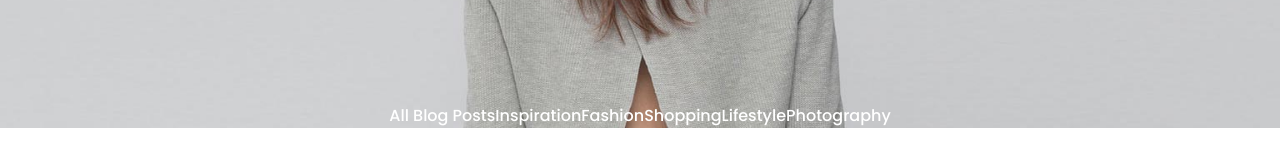
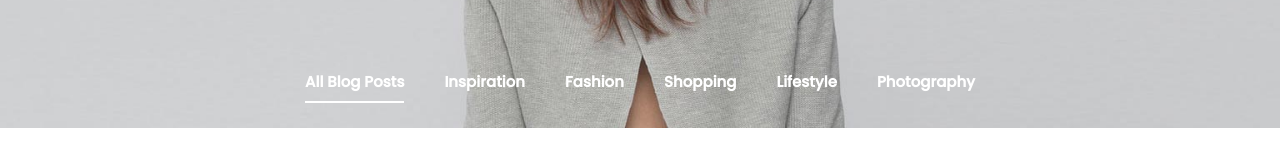
Before and after one commit to dbaonam99/OnlineShoppingWebsite, a React (Create React App) app: page /news in a window 1280 px wide. Shown: the part 372-538 px from the top of the page. Built offline with nearby package versions, Linux system fonts and the light colour scheme.

Commit message:
Update NewsBanner

```diff
--- a/src/App.css
+++ b/src/App.css
@@ -962,8 +962,41 @@
 
 .newsbanner-nav {
   position: absolute;
-  bottom: 0;
+  bottom: 10px;
   display: flex;
+  padding: 0 0 25px;
+  font-size: 15px;
+  font-weight: bold;
+}
+
+.newsbanner-nav div {
+  margin: 0 20px;
+  position: relative;
+}
+
+.newsbanner-nav div::after {
+  content: '';
+  display: block;
+  height: 2px;
+  background: #fff;
+  margin-top: 3px;
+  position: absolute;
+  right: 0;
+  bottom: -10px;
+  transition: all .5s;
+  width: 0%;
+}
+
+.newsbanner-nav div:hover::after {
+  animation-name: active_line;
+  animation-duration: 0.4s;
+  width: 100%;
+  left: 0;
+}
+
+.newsbanner-nav-active::after {
+  width: 100% !important;
+  animation-name: none!important;
 }
 
 .newsbanner-breadcrumb {
@@ -972,4 +1005,5 @@
 
 .newsbanner-breadcrumb div {
   margin: 0 10px;
+  text-transform: capitalize;
 }
--- a/src/components/NewsBanner.js
+++ b/src/components/NewsBanner.js
@@ -2,9 +2,24 @@ import React, { Component } from 'react';
 import '../App.css';
 import { FontAwesomeIcon } from '@fortawesome/react-fontawesome'
 import {  faAngleRight } from "@fortawesome/free-solid-svg-icons";
+import {
+    withRouter
+  } from "react-router-dom";
 
-export default class NewsBanner extends Component {
+class NewsBanner extends Component {
+    constructor(props) {
+        super(props);
+
+        this.state = {
+            location: this.props.history.location.pathname,
+            currentTab: 1
+        }
+    }
+
     render() {
+        const { location, currentTab } = this.state;
+        const locationText = location.slice(1);
+        console.log(locationText)
         return(
             <div className="NewsBanner">
                 <div className="newsbanner-container">
@@ -14,16 +29,35 @@ export default class NewsBanner extends Component {
                         </div>
                         <div className="newsbanner-breadcrumb flex-center">
                             <div>Home</div>
+
                             <FontAwesomeIcon icon={faAngleRight} className="cart-icon"/>
-                            <div>News</div>
+                            <div>{locationText}</div>
                         </div>
                         <div className="newsbanner-nav">
-                            <div>All Blog Posts</div>
-                            <div>Inspiration</div>
-                            <div>Fashion</div>
-                            <div>Shopping</div>
-                            <div>Lifestyle</div>
-                            <div>Photography</div>
+                            <div
+                                className={currentTab === 1 ? "newsbanner-nav-active" : ""}
+                                onClick={() => {this.setState({currentTab: 1})}}
+                                >All Blog Posts</div>
+                            <div
+                                className={currentTab === 2 ? "newsbanner-nav-active" : ""}
+                                onClick={() => {this.setState({currentTab: 2})}}
+                                >Inspiration</div>
+                            <div
+                                className={currentTab === 3 ? "newsbanner-nav-active" : ""}
+                                onClick={() => {this.setState({currentTab: 3})}}
+                                >Fashion</div>
+                            <div
+                                className={currentTab === 4 ? "newsbanner-nav-active" : ""}
+                                onClick={() => {this.setState({currentTab: 4})}}
+                                >Shopping</div>
+                            <div
+                                className={currentTab === 5 ? "newsbanner-nav-active" : ""}
+                                onClick={() => {this.setState({currentTab: 5})}}
+                                >Lifestyle</div>
+                            <div
+                                className={currentTab === 6 ? "newsbanner-nav-active" : ""}
+                                onClick={() => {this.setState({currentTab: 6})}}
+                                >Photography</div>
                         </div>
                     </div>
                 </div>
@@ -31,3 +65,5 @@ export default class NewsBanner extends Component {
         )
     }
 }
+
+export default withRouter(NewsBanner);
```
